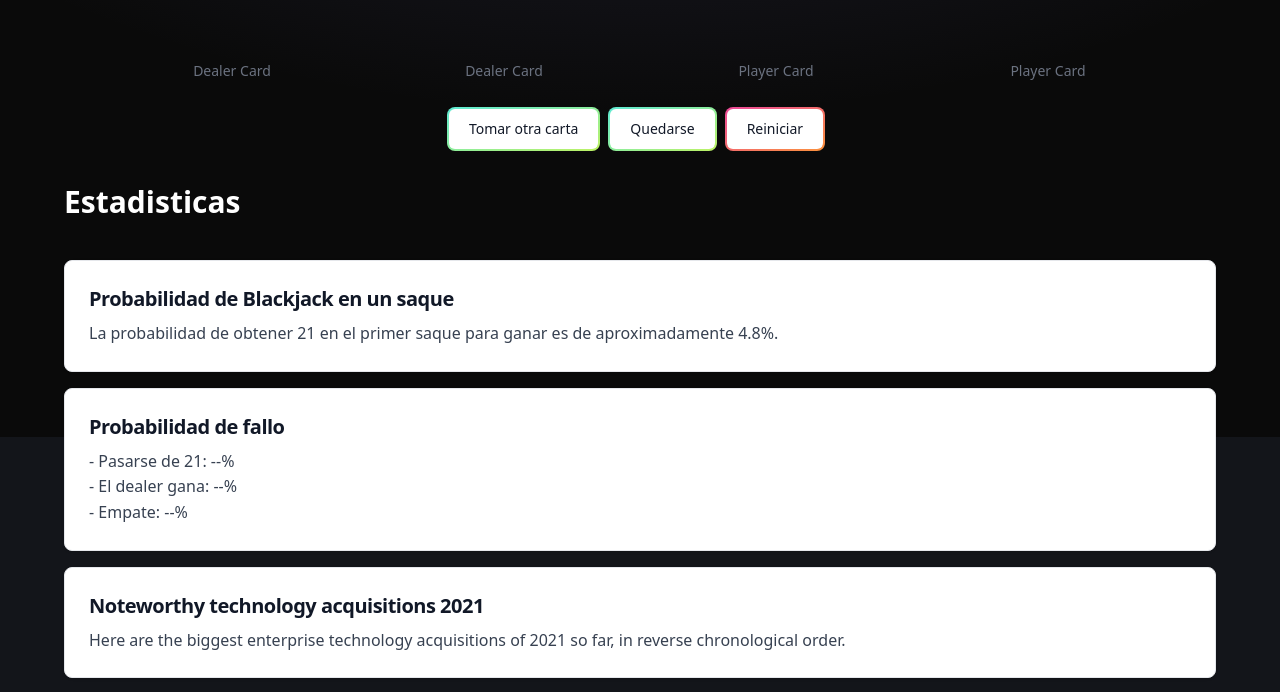
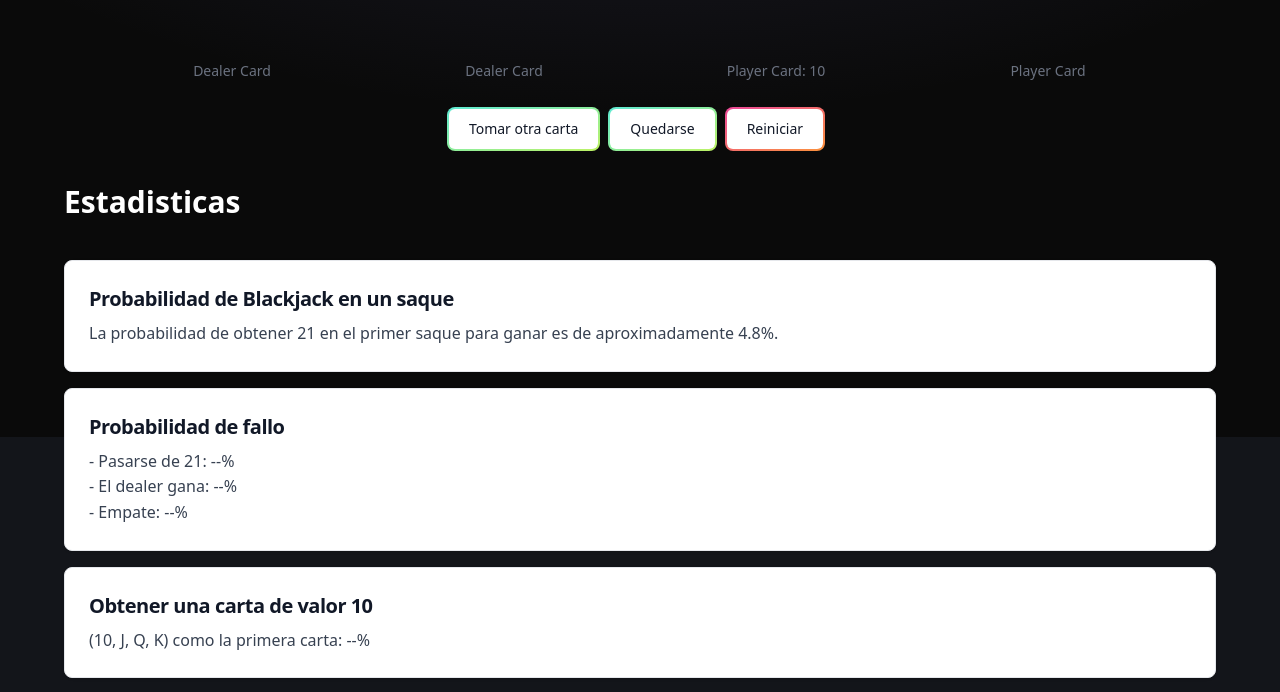
Before and after one commit to Ezzz-Lui/Probabilidad-ProjectGame, an Astro site: page /game21 in a window 1280 px wide. Shown: the part 363-1055 px from the top of the page. Built offline with nearby package versions, Linux system fonts and the light colour scheme; Astro itself is replaced by a stand-in of ours.

Commit message:
feat: Update game21 page with new card image and value

```diff
--- a/package.json
+++ b/package.json
@@ -18,6 +18,7 @@
     "@fontsource-variable/onest": "^5.0.5",
     "@types/react": "^18.3.4",
     "@types/react-dom": "^18.3.0",
+    "apexcharts": "^3.52.0",
     "astro": "^4.14.4",
     "react": "^18.3.1",
     "react-dom": "^18.3.1",
--- a/src/pages/game21.astro
+++ b/src/pages/game21.astro
@@ -28,8 +28,8 @@ import { useEffect, useState } from 'react';
 			</figure>
 
 			<figure class="max-w-lg">
-				<img class="max-w-full rounded-lg my-16 object-contain h-48" src="https://deckofcardsapi.com/static/img/back.png" alt="image description">
-				<figcaption class="mt-2 text-sm text-center text-gray-500 dark:text-gray-400">Player Card</figcaption>
+				<img class="max-w-full rounded-lg my-16 object-contain h-48" src="https://deckofcardsapi.com/static/img/JS.png" alt="image description">
+				<figcaption class="mt-2 text-sm text-center text-gray-500 dark:text-gray-400">Player Card: 10</figcaption>
 			</figure>
 			<figure class="max-w-lg">
 				<img class="max-w-full rounded-lg my-16 object-contain h-48" src="https://deckofcardsapi.com/static/img/back.png" alt="image description">
@@ -70,8 +70,8 @@ import { useEffect, useState } from 'react';
 			  <p class="font-normal text-gray-700 dark:text-gray-400">- Empate: --%</p>
 			</a>
 			<a href="#" class="block w-full p-6 bg-white border border-gray-200 rounded-lg shadow hover:bg-gray-100 dark:bg-gray-800 dark:border-gray-700 dark:hover:bg-gray-700">
-			  <h5 class="mb-2 text-xl font-bold tracking-tight text-gray-900 dark:text-white">Noteworthy technology acquisitions 2021</h5>
-			  <p class="font-normal text-gray-700 dark:text-gray-400">Here are the biggest enterprise technology acquisitions of 2021 so far, in reverse chronological order.</p>
+			  <h5 class="mb-2 text-xl font-bold tracking-tight text-gray-900 dark:text-white">Obtener una carta de valor 10</h5>
+			  <p class="font-normal text-gray-700 dark:text-gray-400">(10, J, Q, K) como la primera carta: --%</p>
 			</a>
 			<a href="#" class="block w-full p-6 bg-white border border-gray-200 rounded-lg shadow hover:bg-gray-100 dark:bg-gray-800 dark:border-gray-700 dark:hover:bg-gray-700">
 			  <h5 class="mb-2 text-xl font-bold tracking-tight text-gray-900 dark:text-white">Noteworthy technology acquisitions 2021</h5>
```
Also changed, not shown: 1 other file.
